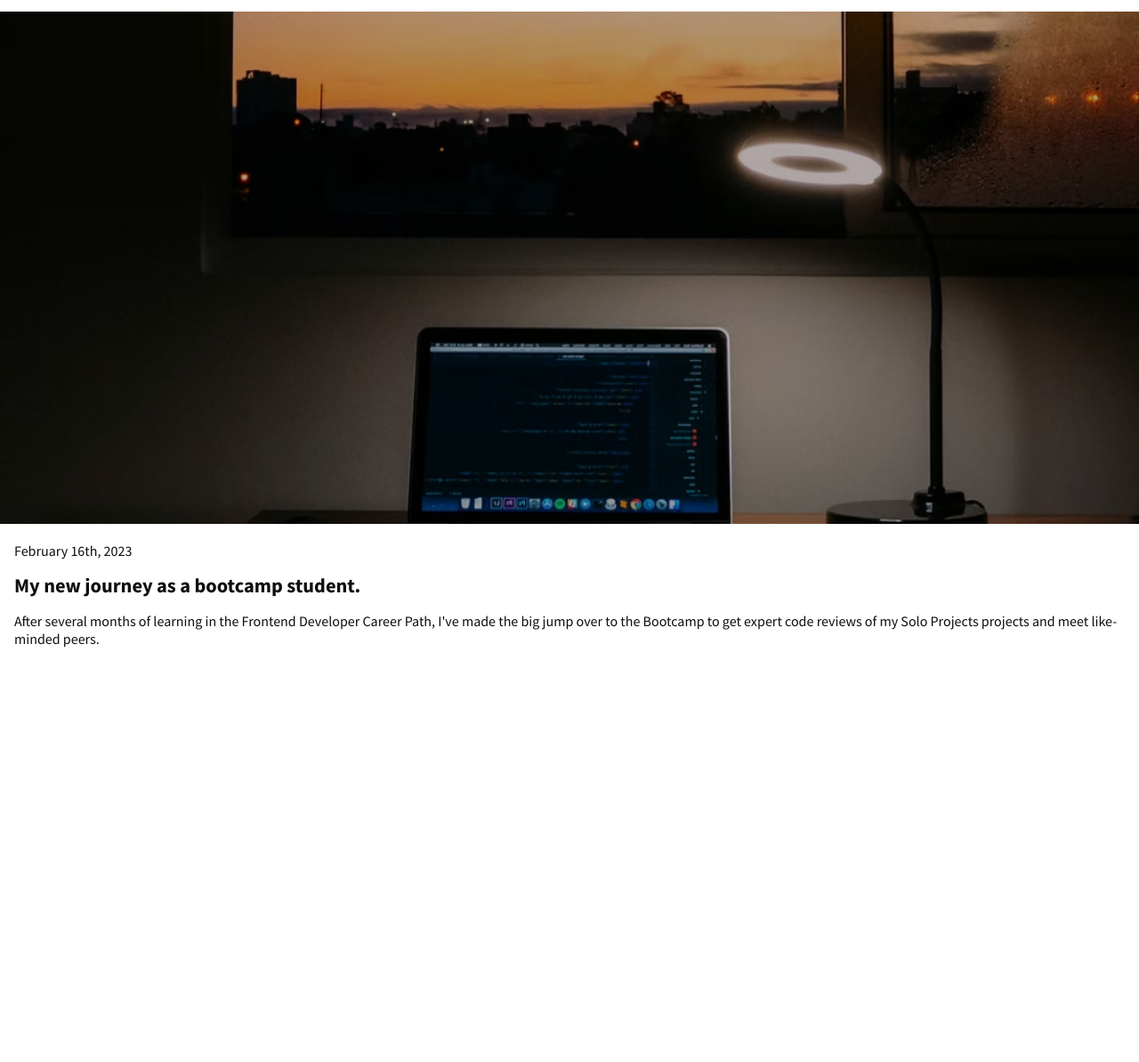
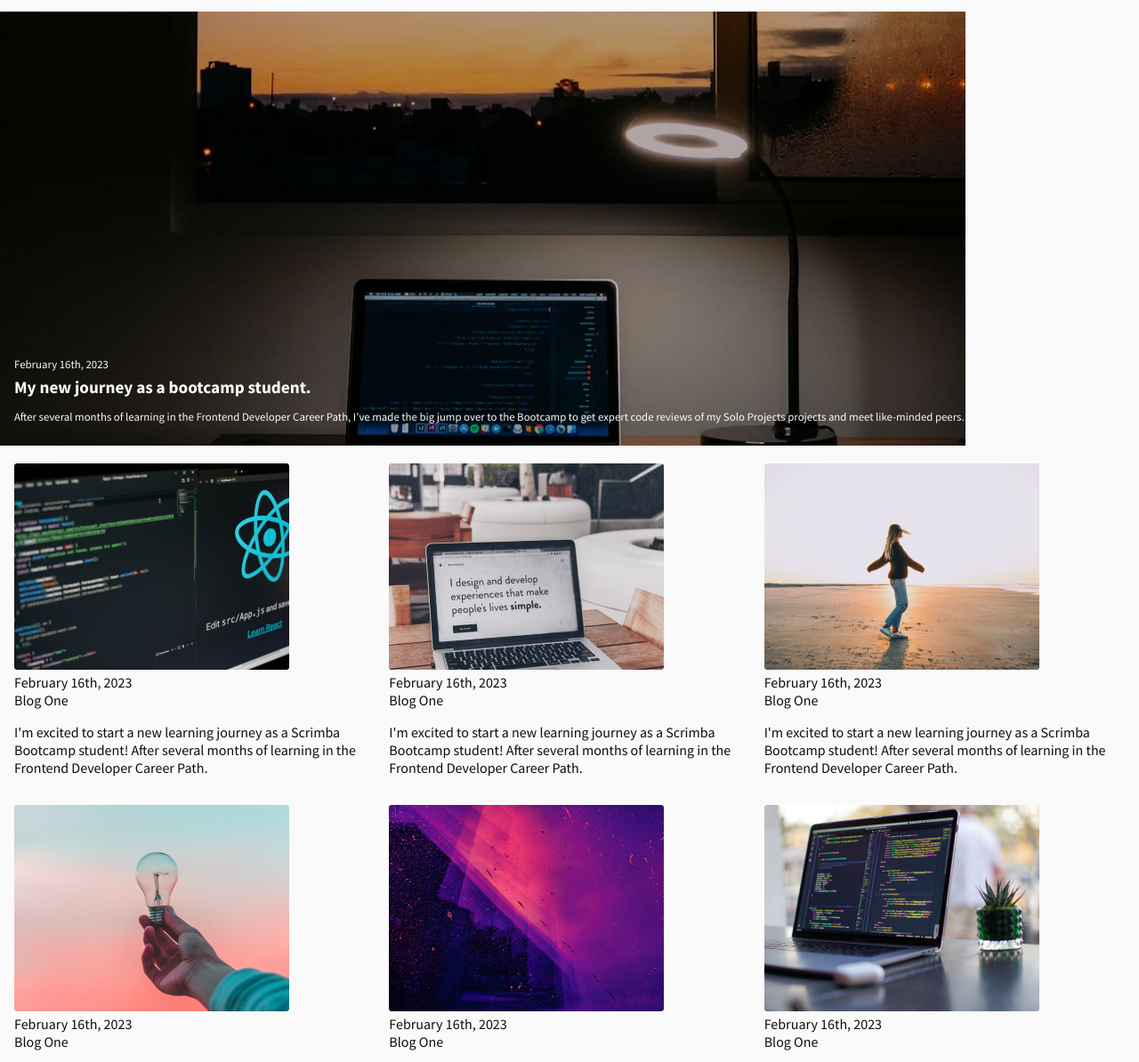
Before and after one commit to justdreambig/solo-scrimba-blog, a plain HTML site: page index.html in a window 1280 px wide. Shown: the part 43-1237 px from the top of the page at 89% size. Before the commit the page ends 803 px from the top, so only its background shows below. Drawn offline with Linux system fonts and the light colour scheme.

Commit message:
grid added

```diff
--- a/css/style.css
+++ b/css/style.css
@@ -12,9 +12,32 @@ body {
     font-family: 'Source Sans Pro', sans-serif;
     color: #0E0E0E;
     font-style: normal;
+    background-color: #fafafa;
 }
 
+img {
+    max-width: 100%;
+
+}
+
+/* ----- portfolio grid ----- */
+
+.grid {
+    padding: 1em;
+    grid-gap: 1em;
+    display: grid;
+    grid-template-columns: repeat(3, 1fr);
+    grid-template-areas:
+    ;
+
+
+
+}
+
+
+
 /* ----- Header ----- */
+
 
 header nav ul {
     display: flex;
@@ -59,17 +82,34 @@ header nav ul {
     margin-left: auto;
 }
 
-
 /* ----- Main ----- */
 
-.main-image {
-    width: 100%;
+.main-post-card {
+    position: relative;
+
 }
 
 .main-info {
-    padding: 1em;
+    color: #fafafa;
+    position: absolute;
+    bottom: 0;
+    left: 0;
+    margin: 0 1em 1em 1em;
+}
+
+.main-info-date {
+    font-size: .8em;
+    margin-bottom: .5em;
 }
 
 .main-info-title {
-    font-size: 1.4em;
+    font-size: 1.2em;
+    margin: 0px;
+
 }
+
+.main-info-subtitle {
+    font-size: .8em;
+
+
+}
--- a/index.html
+++ b/index.html
@@ -10,6 +10,8 @@
 
     </head>
     <body>
+
+
         <header>
             <nav>
                 <ul>
@@ -29,16 +31,15 @@
         </header>
 
 
-        <main class="main">
+                <div class="main-post-card">
                     <img class="main-image" src="images/blog-image-hero.png">
                         <div class="main-info">
                             <div class="main-info-date">February 16th, 2023</div>
                             <h1 class="main-info-title"> My new journey as a bootcamp student.</h1>
-                <p>After several months of learning in the Frontend Developer Career Path, I've made the big jump over to the Bootcamp to get expert code reviews of my Solo Projects projects and meet like-minded peers.</p>
+                            <p class="main-info-subtitle">After several months of learning in the Frontend Developer Career Path, I've made the big jump over to the Bootcamp to get expert code reviews of my Solo Projects projects and meet like-minded peers.</p>
                         </div>
-        </main>
-
-        <!-- <section class="section-two-blog-posts">
+                </div>
+        <div class="portfolio grid">
                 <div class="post-card">
                     <img src="images/blog-image-01.png" alt="">
                     <div class="blog-post-date">February 16th, 2023</div>
@@ -79,10 +80,10 @@
                     <div class="blog-post-date">February 16th, 2023</div>
                     <div class="blog-post-title">Blog One</div>
                     <p>I'm excited to start a new learning journey as a Scrimba Bootcamp student! After several months of learning in the Frontend Developer Career Path.</p>
-            </div> -->
+                </div>
+    </div>
 
 
-        </section>
     </body>
 
 
```
Lines whose indentation alone changed are shown as unchanged.
